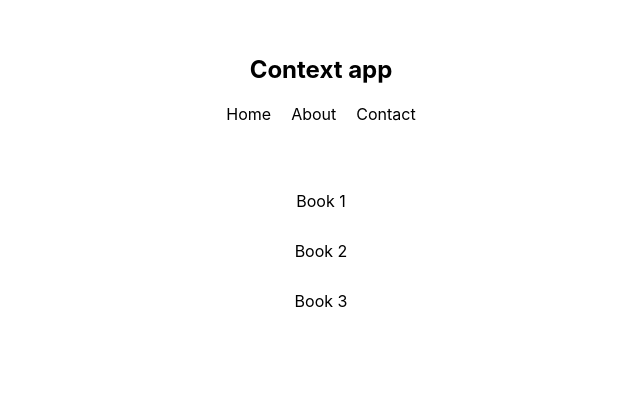
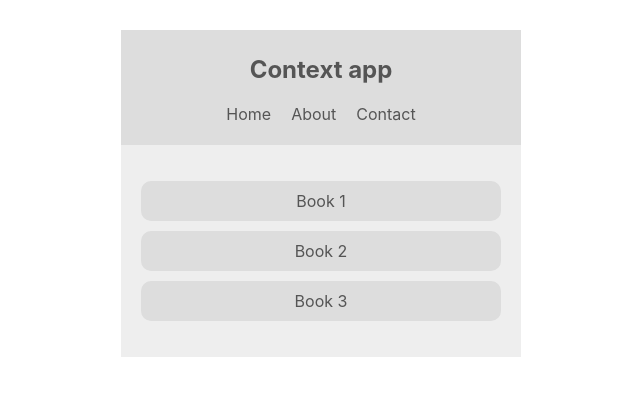
Before and after one commit to mariolazzari/react-ctx-hooks, a React (Create React App) app in the folder contextapp/: page / in a window 1280 px wide. Shown: the top 396 px of the page, without its empty margins (319-959 px from the left). Built offline with nearby package versions, Linux system fonts and the light colour scheme.

Commit message:
Done lesson 4

```diff
--- a/contextapp/src/components/BookList.js
+++ b/contextapp/src/components/BookList.js
@@ -1,13 +1,22 @@
 import React, { Component } from "react";
+import { ThemeContext } from "../contexts/ThemeContext";
 
 class BookList extends Component {
+  static contextType = ThemeContext;
+
   render() {
+    const { isLightTheme, light, dark } = this.context;
+    const theme = isLightTheme ? light : dark;
+
     return (
-      <div className="book-list">
+      <div
+        className="book-list"
+        style={{ color: theme.syntax, background: theme.bg }}
+      >
         <ul>
-          <li>Book 1</li>
-          <li>Book 2</li>
-          <li>Book 3</li>
+          <li style={{ background: theme.ui }}>Book 1</li>
+          <li style={{ background: theme.ui }}>Book 2</li>
+          <li style={{ background: theme.ui }}>Book 3</li>
         </ul>
       </div>
     );
--- a/contextapp/src/components/Navbar.js
+++ b/contextapp/src/components/Navbar.js
@@ -1,10 +1,16 @@
 import React, { Component } from "react";
+import { ThemeContext } from "../contexts/ThemeContext";
 
 class Navbar extends Component {
+  static contextType = ThemeContext;
+
   render() {
+    const { isLightTheme, light, dark } = this.context;
+    const theme = isLightTheme ? light : dark;
+
     return (
       <div>
-        <nav>
+        <nav style={{ background: theme.ui, color: theme.syntax }}>
           <h1>Context app</h1>
           <ul>
             <li>Home</li>
--- a/contextapp/src/contexts/ThemeContext.js
+++ b/contextapp/src/contexts/ThemeContext.js
@@ -8,9 +8,13 @@
     dark: { syntax: "#ddd", ui: "#333", bg: "#555" }
   };
 
+  toggleTheme = this.setState({ isLightTheme: !this.state.isLightTheme });
+
   render() {
     return (
-      <ThemeContext.Provider value={{ ...this.state }}>
+      <ThemeContext.Provider
+        value={{ ...this.state, toggleTheme: this.toggleTheme }}
+      >
         {this.props.children}
       </ThemeContext.Provider>
     );
```
